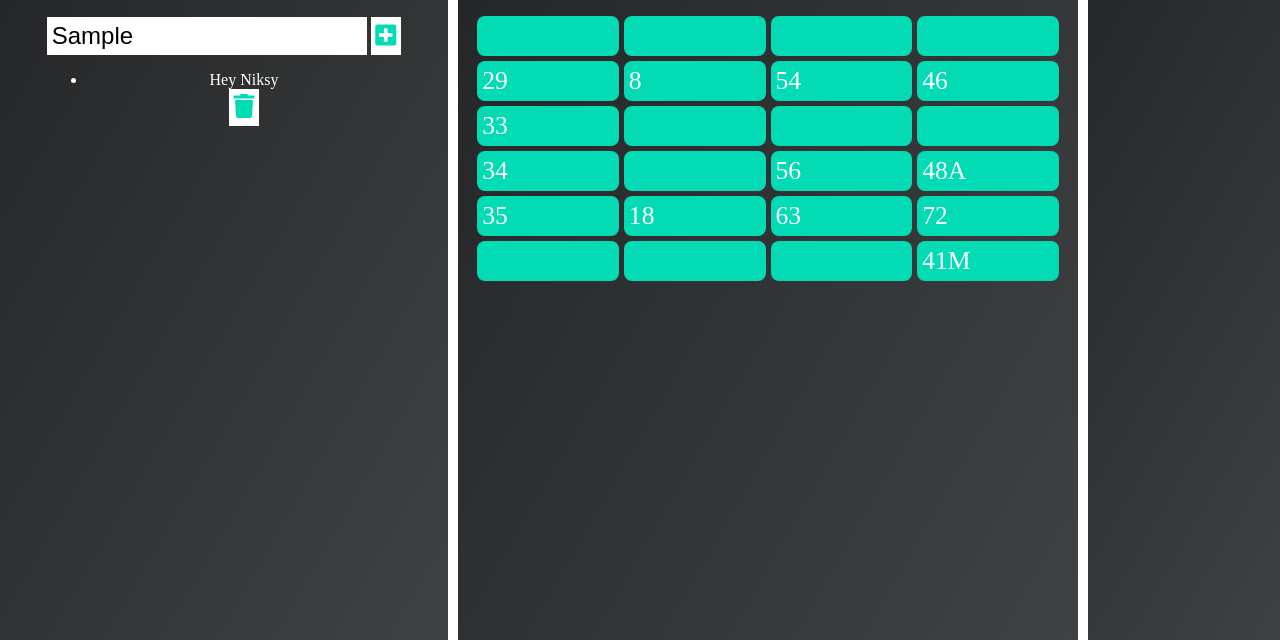
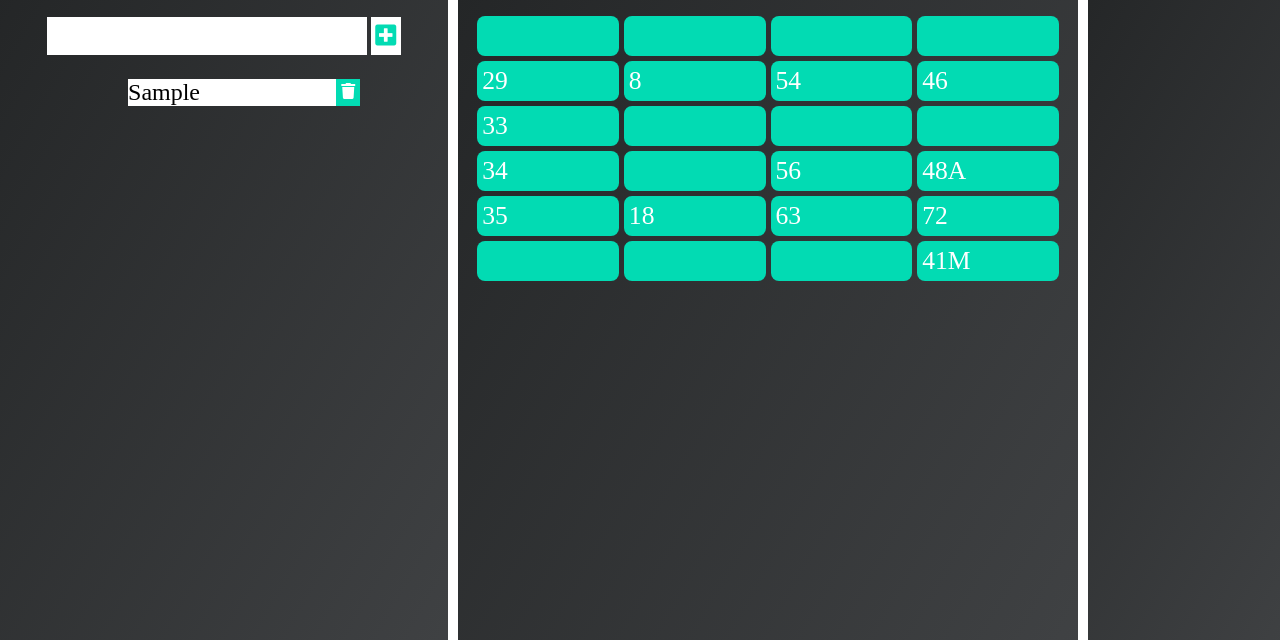
Before and after one commit to lentqq/parking_system, a plain HTML site: page index.html in a window 1280 px wide. Both pictures are taken after typing "Sample" into the empty fields and a click on the button 385 px from the left and 195 px from the top of the page. Shown: the part 160-800 px from the top of the page. Drawn offline with Linux system fonts and the light colour scheme.

Commit message:
Add 'deleteCar' function

```diff
--- a/app.js
+++ b/app.js
@@ -5,7 +5,7 @@ const carList = document.querySelector('.car-list');
 
 //Event Listeners
 carButton.addEventListener('click', addCar);
-
+carList.addEventListener('click', deleteCar);
 //Functions
 
 function addCar(event) {
@@ -16,7 +16,7 @@ function addCar(event) {
     carDiv.classList.add('car');
     //Create LI
     const newCar = document.createElement('li');
-    newCar.innerText = 'Hey Niksy';
+    newCar.innerText = carInput.value;
     newCar.classList.add('car-item');
     carDiv.appendChild(newCar);
     //Add trash button
@@ -26,4 +26,21 @@ function addCar(event) {
     carDiv.appendChild(trashButton);
     //Append to List
     carList.appendChild(carDiv);
+    //Clear Car Input Value
+    carInput.value = "";
 }
+
+function deleteCar(e) {
+    const item = e.target;
+    //Delete Car
+    if (item.classList[0] === 'trash-btn') {
+        const car = item.parentElement;
+        car.remove();
+
+        //Animation
+        // car.classList.add("fall");
+        // car.addEventListener('transitionend', function () {
+        //     car.remove();
+        // })
+    }
+};
--- a/styles/style.css
+++ b/styles/style.css
@@ -87,6 +87,54 @@ form>h2 {
     border-radius: 8px;
 }
 
+.car-container {
+    display: flex;
+    justify-content: center;
+    align-items: center;
+}
+
+.car-list {
+    min-width: 70%;
+    list-style: none;
+}
+
+.car {
+    margin: 0.5rem;
+    background: white;
+    color: black;
+    font-size: 1.5rem;
+    display: flex;
+    justify-content: space-between;
+    align-items: center;
+    transition: all 0.5s ease;
+}
+
+.car li {
+    flex:none;
+}
+
+.car-item {
+    padding: 0rem, 0.5rem;
+}
+
+.fa-trash {
+    pointer-events: none;
+}
+
+.fall {
+    transform: translateY(8rem) rotateZ(20deg);
+    opacity: 0;
+}
+
+.trash-btn {
+    background: #02dbb3;
+    color: white;
+    border: none;
+    cursor: pointer;
+    padding: 0.3rem;
+    font-size: 1rem;
+}
+
 .cell {
     background-color: #02dbb3;
     color: white;
```
